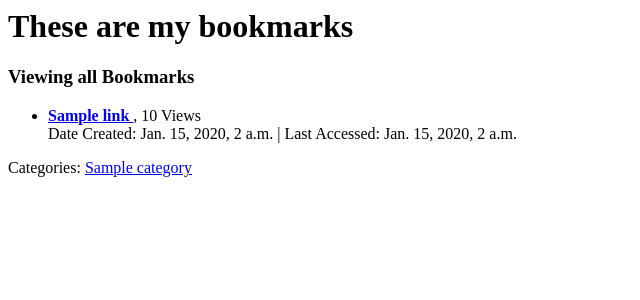
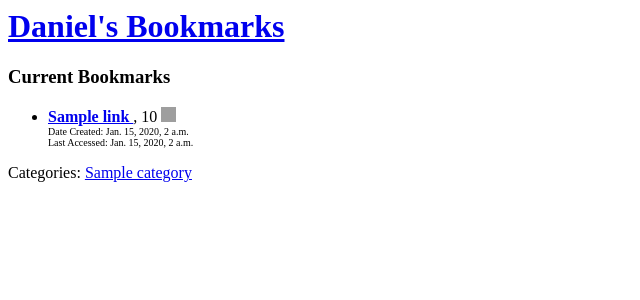
Before and after one commit to HanielDorton/MyBookmarks, a Django app: page / in a window 1280 px wide. Shown: the top 300 px of the page, without its empty margins (0-640 px from the left). Run offline with Django 3.2, Linux system fonts and the light colour scheme; tables that the repository leaves empty hold one stand-in row (values such as "Sample post"); grey boxes are pictures that could not be loaded.

Commit message:
Cleaned up site, added 'current'

```diff
--- a/bookmarks/urls.py
+++ b/bookmarks/urls.py
@@ -9,6 +9,7 @@ urlpatterns = patterns('',
     (r'^home/$', 'links.views.index'),
     (r'^view/(\d+)/up/$', 'links.views.view', {'up': 1}),
     (r'^category/([A-Za-z]+)/$', 'links.views.category'),
+    (r'^current/(\d+)/', 'links.views.current'),
     # Examples:
     # url(r'^$', 'bookmarks.views.home', name='home'),
     # url(r'^bookmarks/', include('bookmarks.foo.urls')),
--- a/links/models.py
+++ b/links/models.py
@@ -13,5 +13,6 @@ class Link(models.Model):
     last_accessed = models.DateTimeField(default=datetime.now())
     views = models.IntegerField(default=0)
     channels = models.ManyToManyField(Categories)
+    current = models.BooleanField(default=False)
     def __unicode__(self):
         return self.title
--- a/links/templates/category.html
+++ b/links/templates/category.html
@@ -1,4 +1,4 @@
 {% extends "index.html" %}
 {% block before_links %}
-<h3>Filtered by: {{Category.name}}</h3>
+<h3>{{Category.name}} Bookmarks</h3>
 {% endblock %}
--- a/links/templates/index.html
+++ b/links/templates/index.html
@@ -1,18 +1,29 @@
 <html>
 <head>
 <title>Daniel's Bookmarks</title>
-<h1>These are my bookmarks</h1>
+<h1><a href = "/">Daniel's Bookmarks</a></h1>
 </head>
 <body>
 	{% block before_links %}
-	<h3> Viewing all Bookmarks</h3>
+	<h3>Current Bookmarks</h3>
 	{% endblock %}
 	<ul>
 	{% for link in links %}
 		<li>
-			<b><a href="/view/{{link.pk}}/up/">{{link.title}} </a></b> , {{link.views}} Views
+			<b><a href="/view/{{link.pk}}/up/">{{link.title}} </a></b> , {{link.views}}
+			<a href = "/current/{{link.pk}}">
+			{% if link.current %}
+			<IMG SRC = "http://i446.photobucket.com/albums/qq189/neokalvinist/websitepics/True_zpsd0836aff.gif" width="15" height = "15" />
+			{% else %}
+			<IMG SRC = "http://i446.photobucket.com/albums/qq189/neokalvinist/websitepics/False_zps10cf50f5.gif" width="15" height = "15" />
+			{% endif %}
+			</a>
+			<font size = "1em">
 			<br />
-			Date Created: {{link.created_on}} | Last Accessed: {{link.last_accessed}}
+			Date Created: {{link.created_on}}
+			<br />
+			Last Accessed: {{link.last_accessed}}
+			</font>
 			<p>
 		</li>
 	{% endfor %}
--- a/links/views.py
+++ b/links/views.py
@@ -4,18 +4,30 @@ from django.shortcuts import HttpResponseRedirect, get_object_or_404
 from datetime import datetime
 
 def index(request):
-    links = Link.objects.all().order_by('-views')[:20]
-    categories = Categories.objects.all()
+    links = Link.objects.filter(current=True).order_by('-views')[:10]
+    categories = Categories.objects.all().order_by('name')
     return render_to_response('index.html', {'links': links, 'categories':categories})
 
+def category(request, cat_name):
+    Category = get_object_or_404(Categories, name__iexact=cat_name)
+    categories = Categories.objects.all().order_by('name')
+    return render_to_response('category.html',
+        {'Category': Category, 'links': Category.link_set.all().order_by('-views'), 'categories':categories})
+
 def view(request, link_id, up):
+    '''clicking on a link(viewingit:'''
     link = get_object_or_404(Link, pk=int(link_id))
     link.views += up
     link.last_accessed = datetime.now()
     link.save()
     return HttpResponseRedirect(link.url)
 
-def category(request, cat_name):
-    Category = get_object_or_404(Categories, name__iexact=cat_name)
-    return render_to_response('category.html',
-        {'Category': Category, 'links': Category.link_set.all()})
+def current(request, link_id):
+    '''toggle link.current'''
+    link = get_object_or_404(Link, pk=int(link_id))
+    if link.current == True:
+        link.current = False
+    else:
+        link.current = True
+    link.save()
+    return HttpResponseRedirect("/")
```
